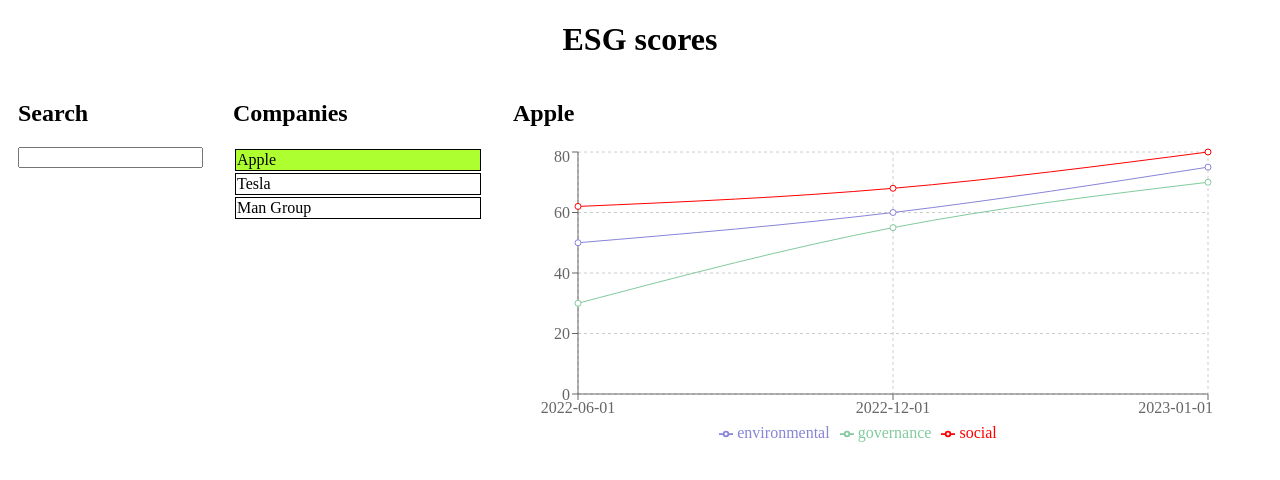
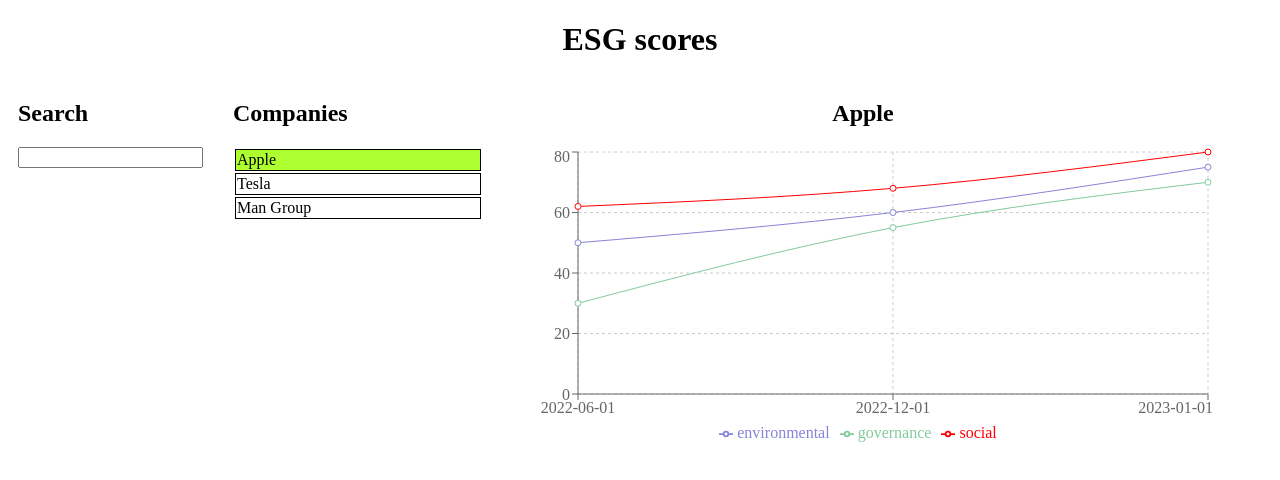
Before and after one commit to valentin-aleksandrov/esg-scores, a React (Vite) app: page / in a window 1280 px wide. Both pictures are taken after a click on the element "Apple". Shown: the top 480 px of the page. Built offline with nearby package versions, Linux system fonts and the light colour scheme; data requests are answered from the project's data file.

Commit message:
center title over the chart

```diff
--- a/src/CompanyDetails.tsx
+++ b/src/CompanyDetails.tsx
@@ -20,7 +20,7 @@
     [esg_scores],
   )
   return (
-    <div>
+    <div className="company-details">
       <h2>{company}</h2>
       <LineChart width={700} height={300} data={data}>
         <CartesianGrid strokeDasharray="3 3" />
--- a/src/index.css
+++ b/src/index.css
@@ -16,6 +16,10 @@
   .companies-container {
     display: flex;
     gap: var(--company-container-gap);
+
+    .company-details h2 {
+      text-align: center;
+    }
 
     .search-bar .clear-btn {
       margin-top: var(--general-margin);
```
